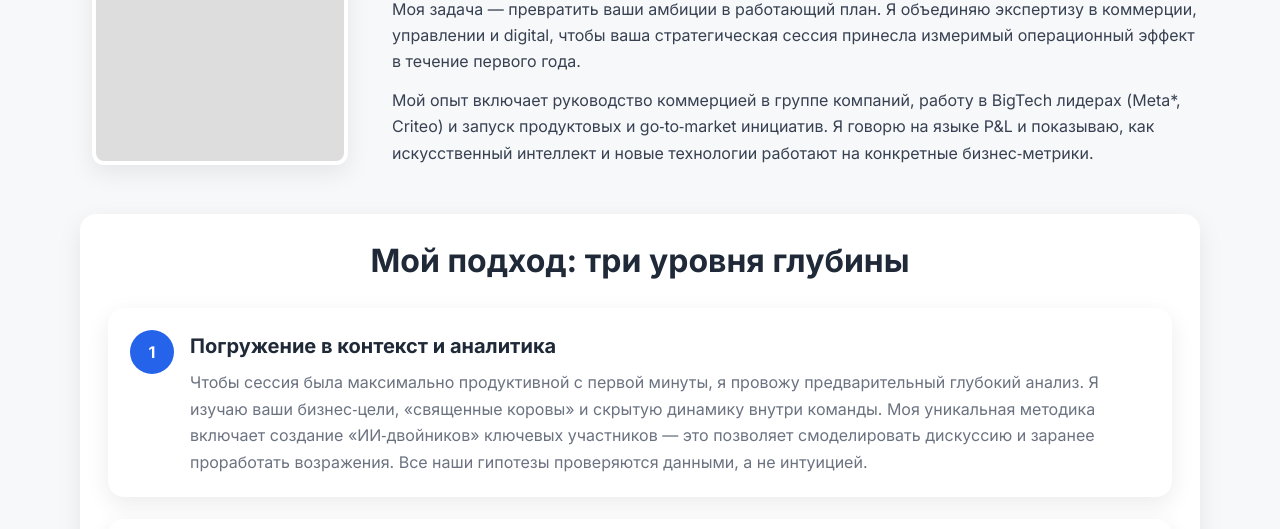
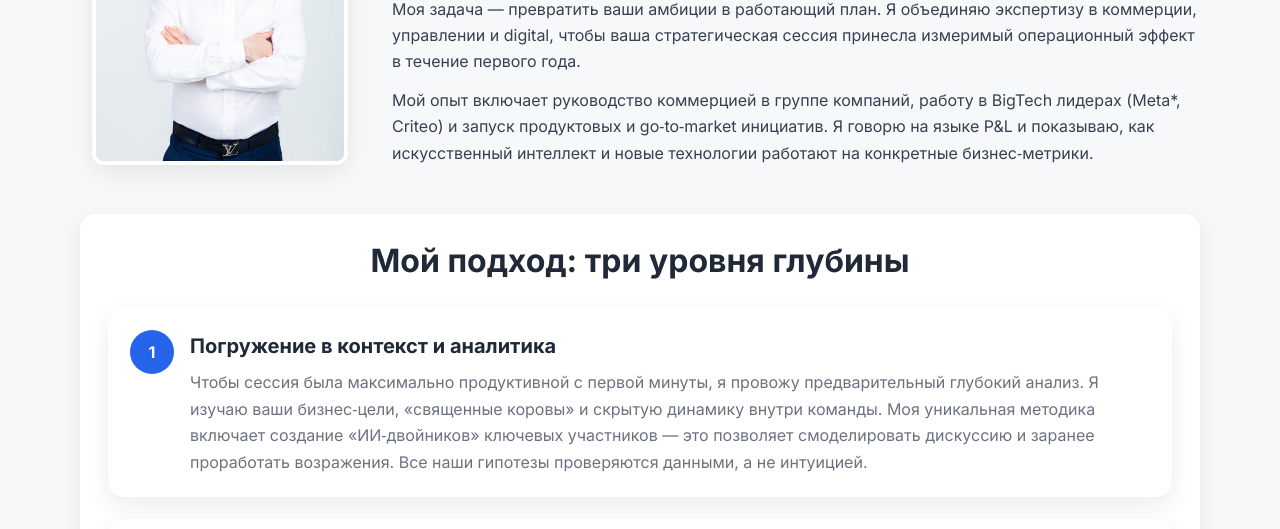
Before and after one commit to PartnershipsCenter/Strategy-Sessions-v1, a plain HTML site: page index.html in a window 1280 px wide. Shown: the part 571-1100 px from the top of the page. Drawn offline with Linux system fonts and the light colour scheme.

Commit message:
Added image Emin.jpg

```diff
--- a/index.html
+++ b/index.html
@@ -116,7 +116,7 @@
     <section aria-labelledby="about">
       <div class="intro">
         <div class="photo" aria-hidden="true">
-          <img src="For Praktika v1.jpg" alt="Эмин Алиев" style="width:100%; height:100%; object-fit:cover"/>
+          <img src="Emin.jpg" alt="Эмин Алиев" style="width:100%; height:100%; object-fit:cover"/>
         </div>
         <div>
           <h2 id="about">Эмин Алиев, эксперт по стратегии и цифровой трансформации</h2>
```
